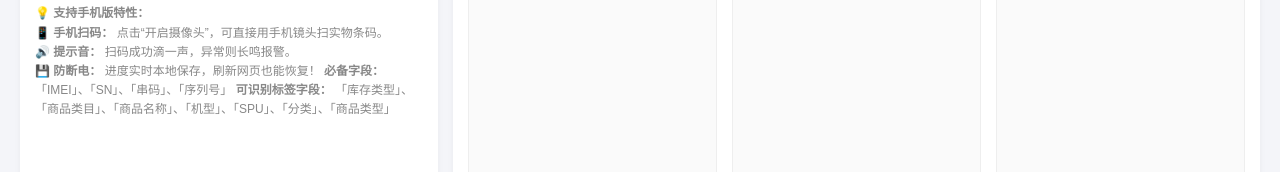
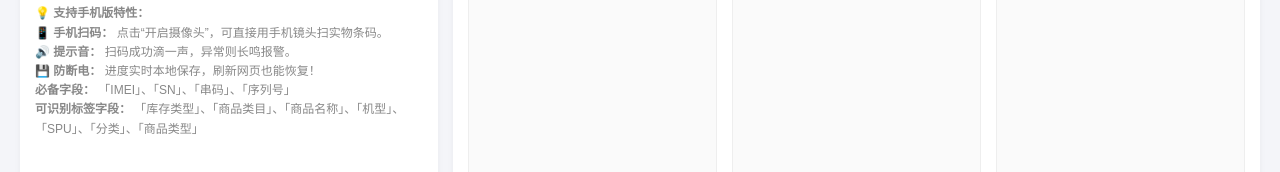
Before and after one commit to xiamuguizhikk/store-inventory-system, a plain HTML site: page index.html in a window 1280 px wide. Shown: the part 284-456 px from the top of the page. Drawn offline with Linux system fonts and the light colour scheme.

Commit message:
Add line breaks for better readability in index.html
5.0

```diff
--- a/index.html
+++ b/index.html
@@ -95,8 +95,8 @@
                 💡 <b>支持手机版特性：</b><br>
                 📱 <b>手机扫码：</b> 点击“开启摄像头”，可直接用手机镜头扫实物条码。<br>
                 🔊 <b>提示音：</b> 扫码成功滴一声，异常则长鸣报警。<br>
-                💾 <b>防断电：</b> 进度实时本地保存，刷新网页也能恢复！
-                <b>必备字段：</b> 「IMEI」、「SN」、「串码」、「序列号」
+                💾 <b>防断电：</b> 进度实时本地保存，刷新网页也能恢复！<br>
+                <b>必备字段：</b> 「IMEI」、「SN」、「串码」、「序列号」<br>
                 <b>可识别标签字段：</b> 「库存类型」、「商品类目」、「商品名称」、「机型」、「SPU」、「分类」、「商品类型」
             </div>
         </div>
```
